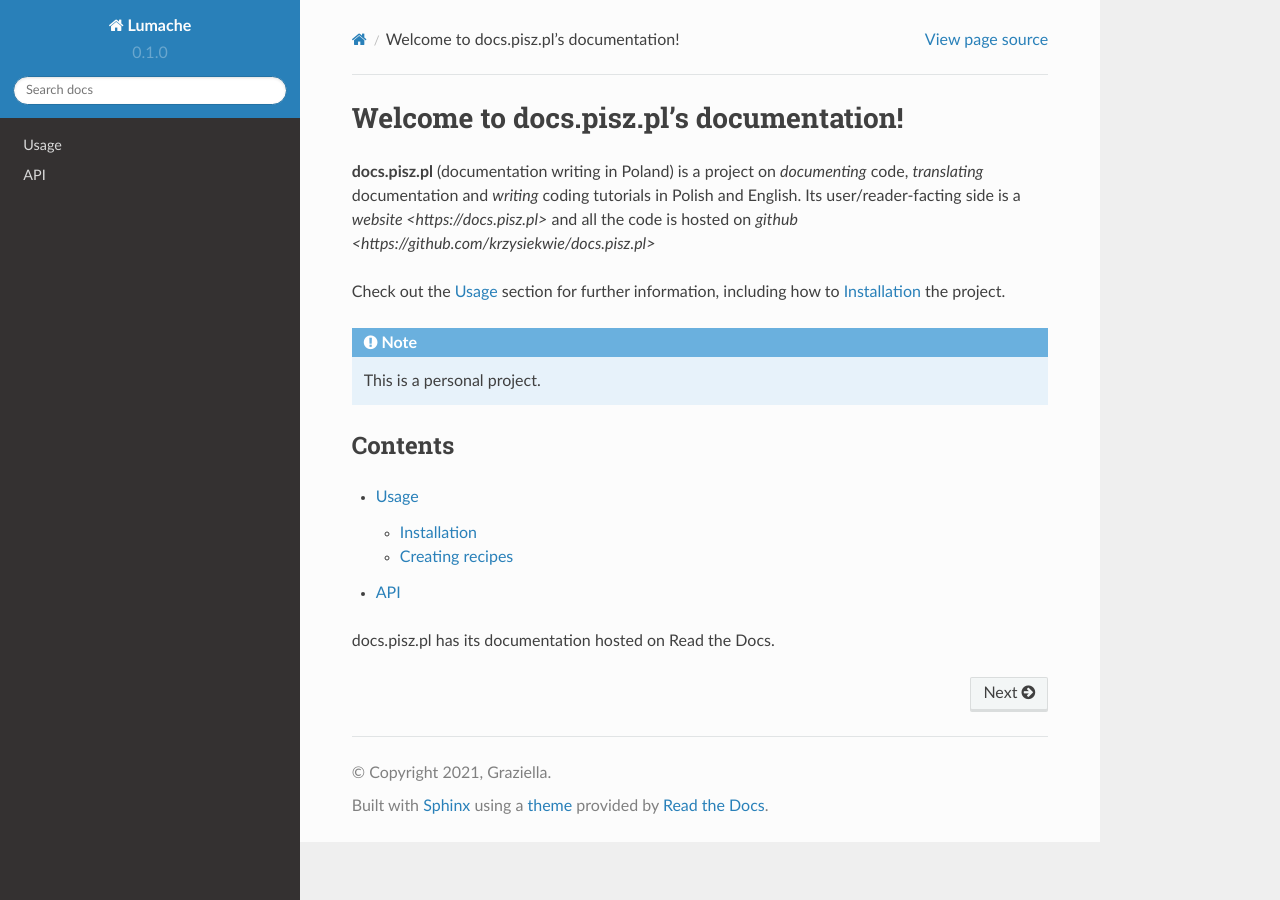
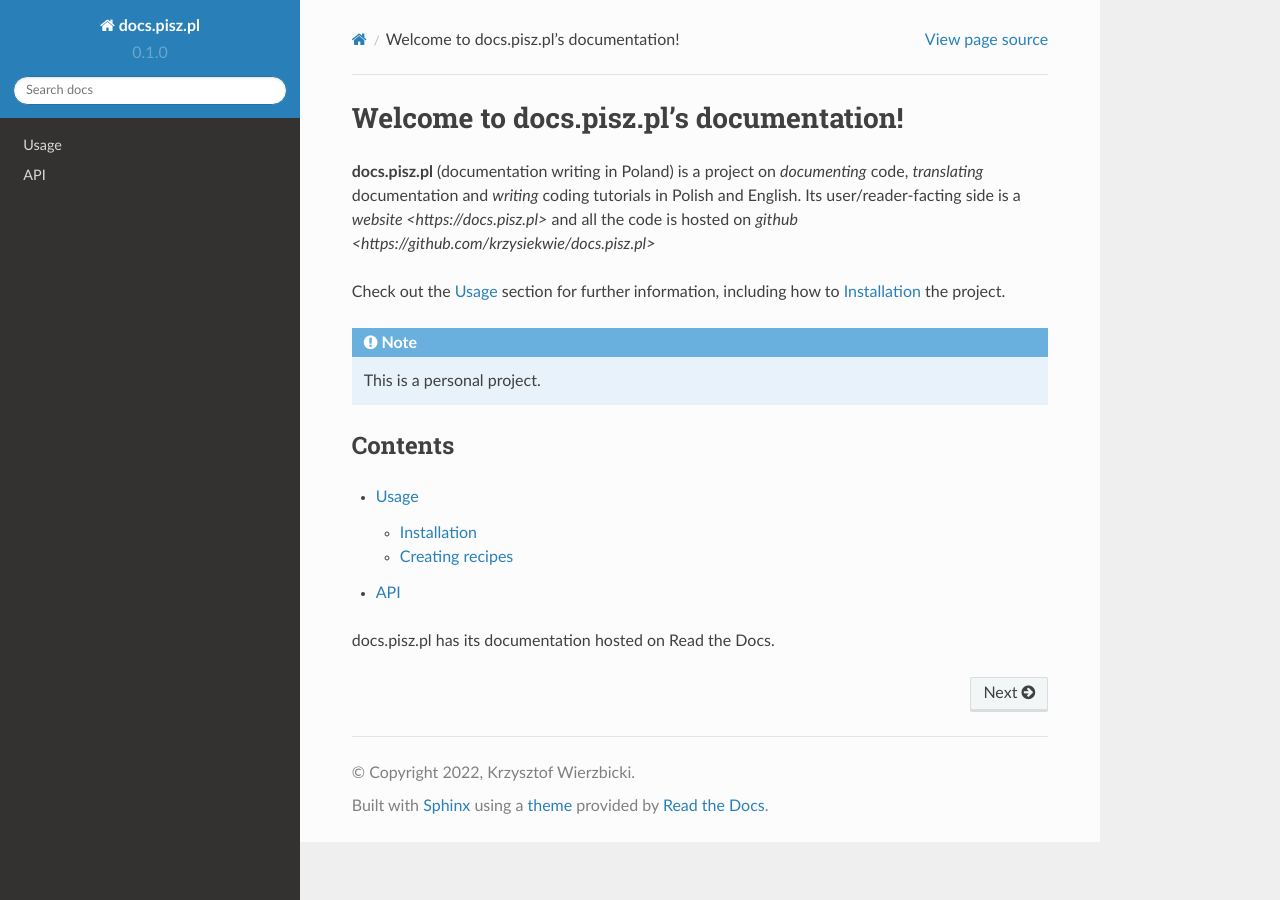
Before and after one commit to krzysiekwie/docs.pisz.pl, a Sphinx documentation site: the page built from docs/source/index.rst, in a window 1280 px wide. Built offline with Sphinx 7.4.7 and the Read the Docs theme 2.0.0, drawn with Linux system fonts in a browser that asks for light colours.

Commit message:
personalization

```diff
--- a/docs/source/conf.py
+++ b/docs/source/conf.py
@@ -2,9 +2,9 @@
 
 # -- Project information
 
-project = 'Lumache'
-copyright = '2021, Graziella'
-author = 'Graziella'
+project = 'docs.pisz.pl'
+copyright = '2022, Krzysztof Wierzbicki'
+author = 'Krzysztof Wierzbicki'
 
 release = '0.1'
 version = '0.1.0'
```
